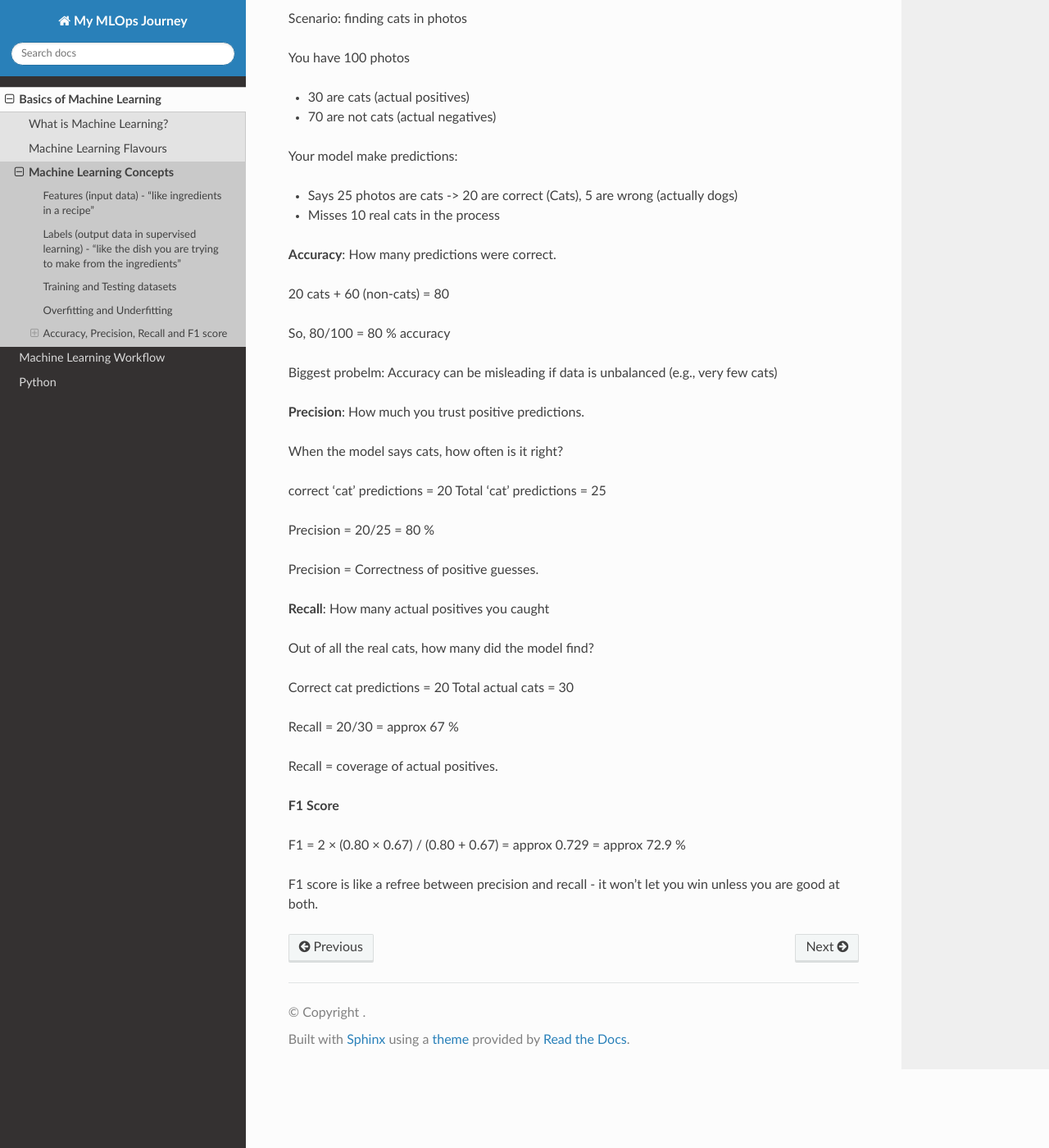
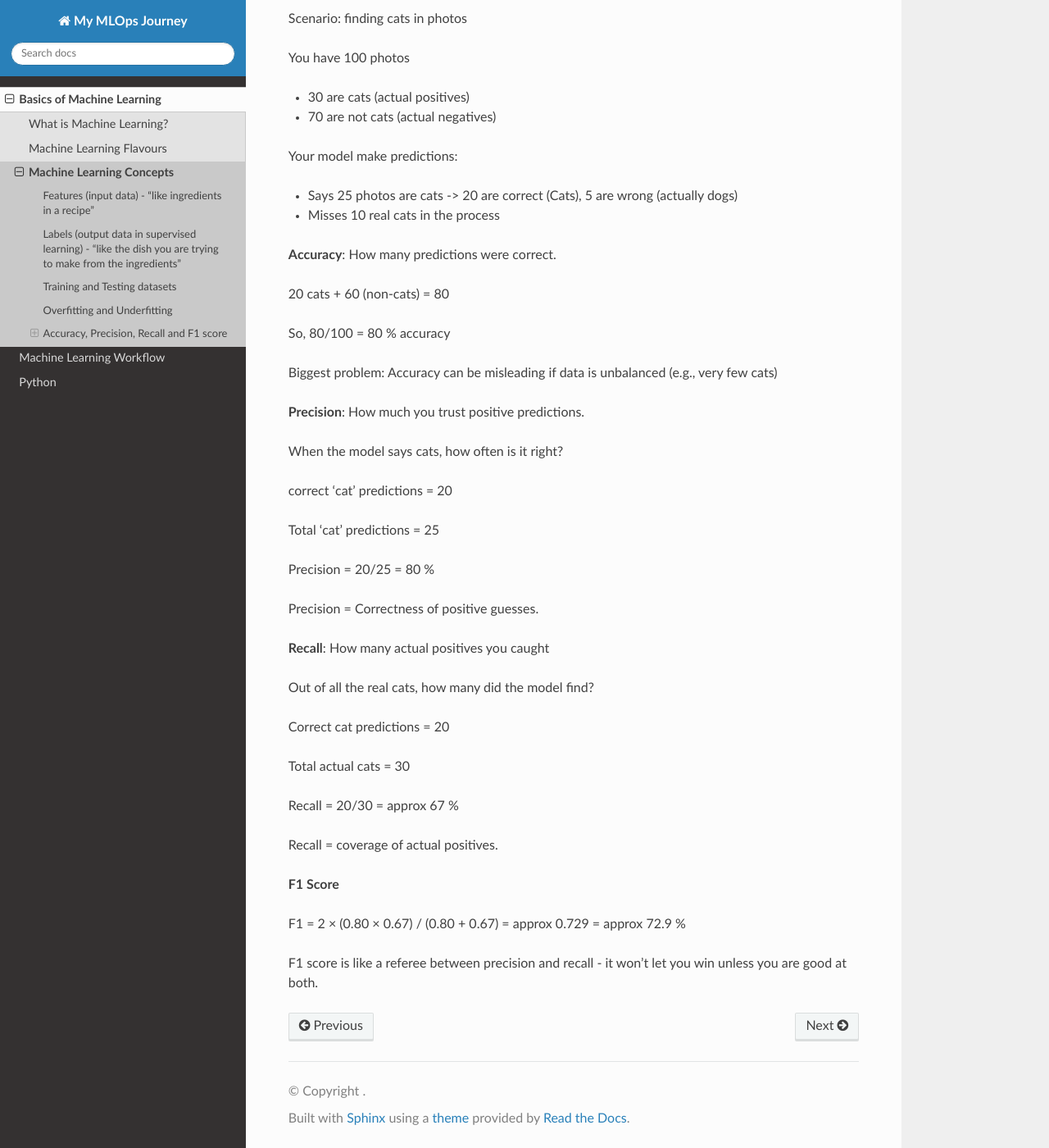
Before and after one commit to msm17b019/devops-to-mlops, a Sphinx documentation site: the page built from docs/basics/concepts.md, in a window 1280 px wide and 1400 px high, scrolled down 2513 px. Shown: the whole window at 82% size. Built offline with Sphinx 7.4.7 and the Read the Docs theme 3.1.0, drawn with Linux system fonts in a browser that asks for light colours; some of the changed text lies outside the part shown.

Commit message:
fix spelling

```diff
--- a/docs/basics/concepts.md
+++ b/docs/basics/concepts.md
@@ -79,7 +79,7 @@
 
 ### Summary
 
-Accuracy: How often you are right overall
+Accuracy: How often are you right overall
 
 Precision: When you say "This is cat", how often are you right?
 
@@ -105,13 +105,14 @@
 
 So, 80/100 = 80 % accuracy
 
-Biggest probelm: Accuracy can be misleading if data is unbalanced (e.g., very few cats)
+Biggest problem: Accuracy can be misleading if data is unbalanced (e.g., very few cats)
 
 **Precision**: How much you trust positive predictions.
 
 When the model says cats, how often is it right?
 
 correct 'cat' predictions = 20
+
 Total 'cat' predictions = 25
 
 Precision = 20/25 = 80 %
@@ -123,6 +124,7 @@
 Out of all the real cats, how many did the model find?
 
 Correct cat predictions = 20
+
 Total actual cats = 30
 
 Recall = 20/30 = approx 67 %
@@ -133,4 +135,4 @@
 
 F1 = 2 × (0.80 × 0.67) / (0.80 + 0.67) = approx 0.729 = approx 72.9 %
 
-F1 score is like a refree between precision and recall - it won't let you win unless you are good at both.
+F1 score is like a referee between precision and recall - it won't let you win unless you are good at both.
```
Also changed, not shown: other parts of docs/basics/concepts.md (+2 -2 lines), docs/py-lib/libraries.md (+2 -2 lines).
